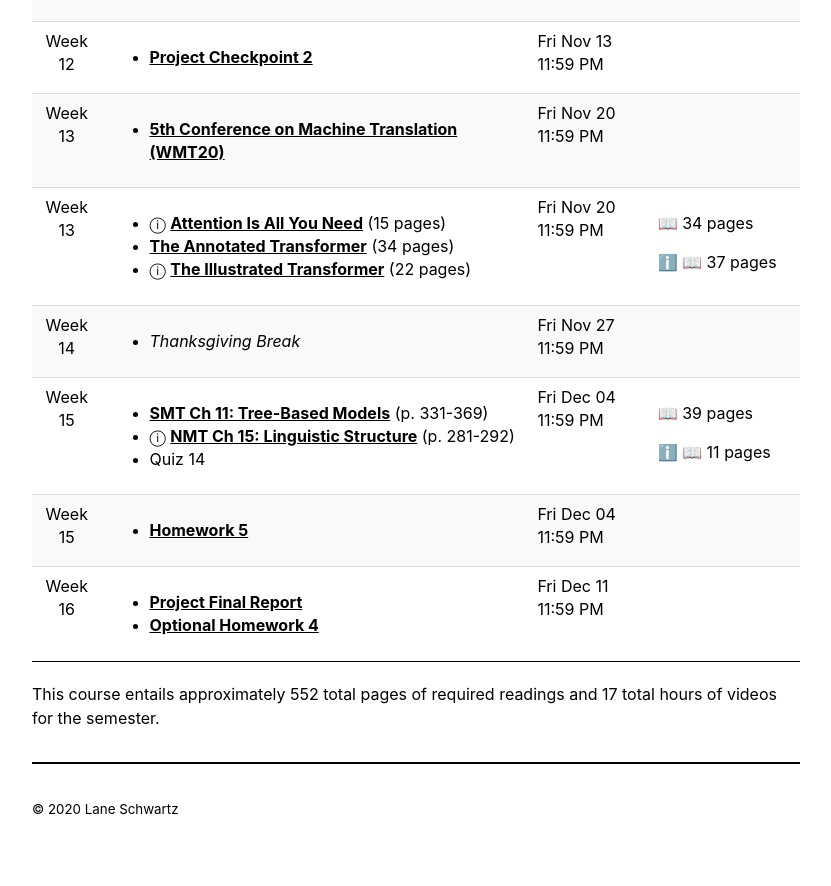
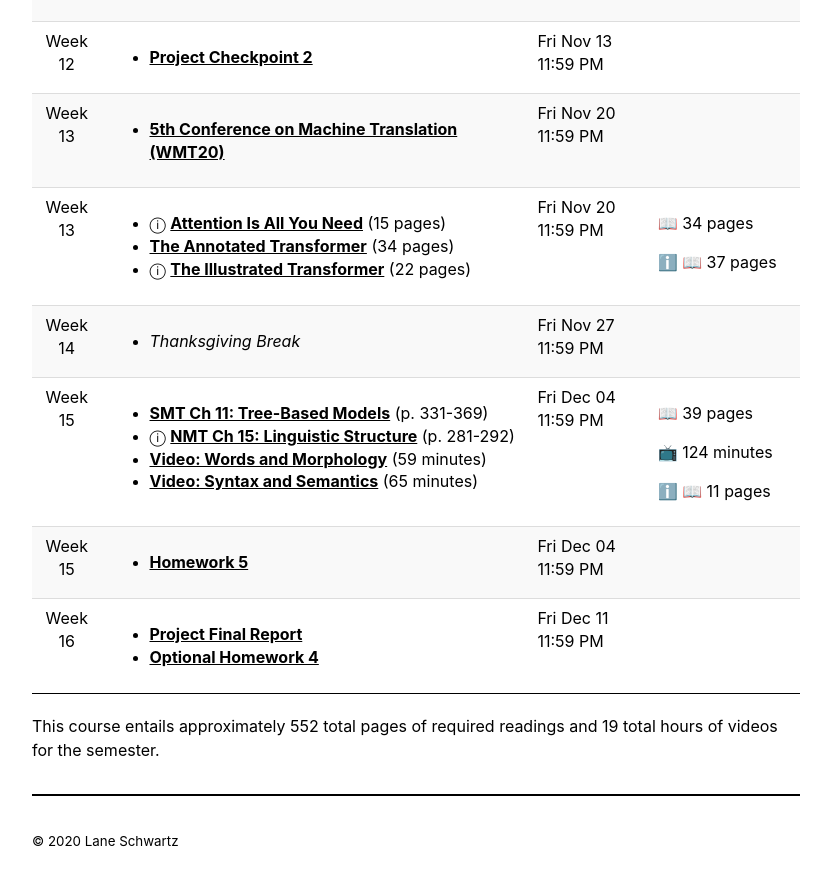
Before and after one commit to 2020-Fall-UIUC-LING506/2020-fall-uiuc-ling506.github.io, a Jekyll site: the page built from schedule.md, in a window 1280 px wide and 900 px high, scrolled down 2899 px. Shown: the top 886 px of the window, without its empty margins (224-1055 px from the left). Built offline with Jekyll 4.4.1, drawn with Linux system fonts in a browser that asks for light colours.

Commit message:
Update schedule.yaml

```diff
--- a/_data/schedule.yaml
+++ b/_data/schedule.yaml
@@ -481,7 +481,17 @@
         value: 11
         unit: "pages"
     -
-     title: "Quiz 14"
+     title: "Video: Words and Morphology"
+     url:   "https://youtu.be/tZH1TltU3HQ"
+     length:
+       value: 59
+       unit: "minutes"
+    -
+     title: "Video: Syntax and Semantics"
+     url:   "https://youtu.be/NAKQta_fjlg"
+     length:
+       value: 65
+       unit: "minutes"
 -
   week: "15"
   date: "2020-12-04 23:59:59 CST"
```
